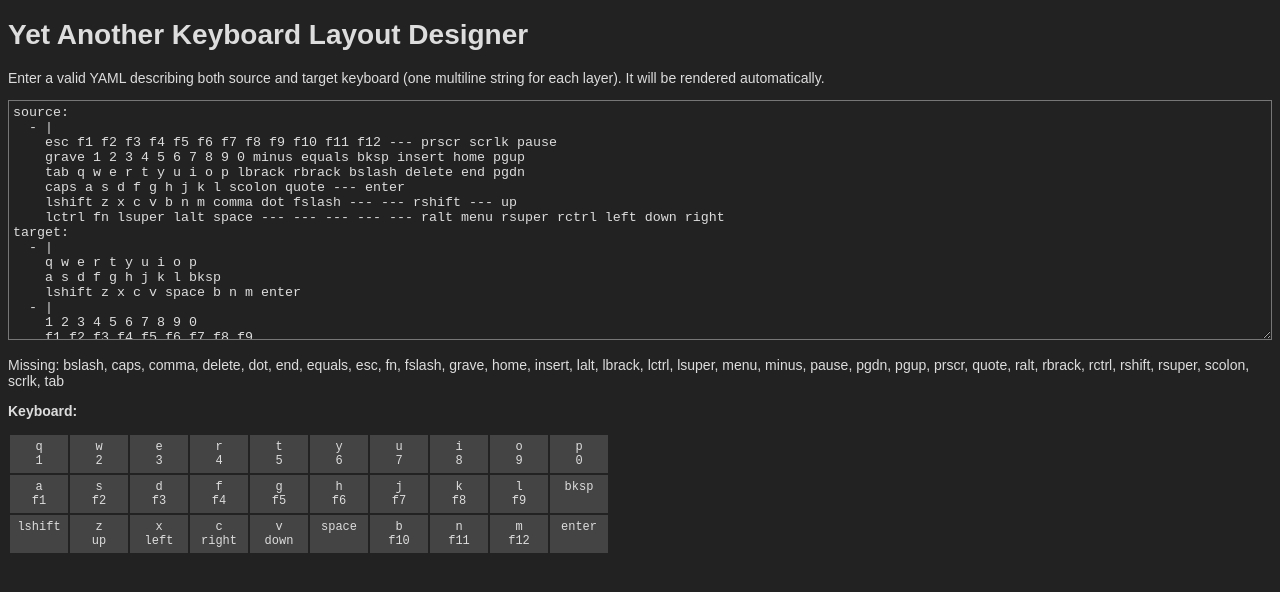
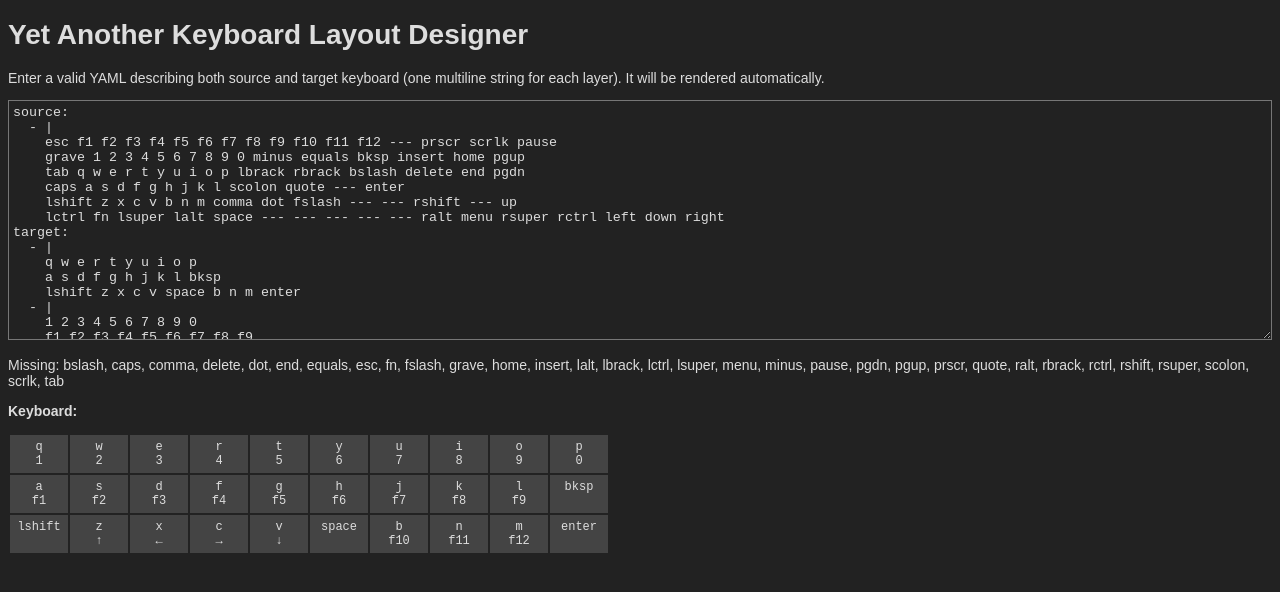
Before and after one commit to jmpbne/keeblayout, a React (Vite) app: page / in a window 1280 px wide. Shown: the top 592 px of the page. Built offline with nearby package versions, Linux system fonts and the light colour scheme.

Commit message:
Show alternative key label if provided

```diff
--- a/src/App.jsx
+++ b/src/App.jsx
@@ -22,7 +22,12 @@ target:
   - |
     1 2 3 4 5 6 7 8 9 0
     f1 f2 f3 f4 f5 f6 f7 f8 f9
-    --- up left right down --- f10 f11 f12`;
+    --- up left right down --- f10 f11 f12
+labels:
+  up: "↑"
+  left: "←"
+  right: "→"
+  down: "↓"`;
 
 export default function App() {
   const [state, setState] = useState({
@@ -61,6 +66,7 @@ export default function App() {
         <KeyboardView
           source={state.result.source}
           target={state.result.target}
+          labels={state.result.labels}
         />
       </main>
     </>
--- a/src/Keyboard.jsx
+++ b/src/Keyboard.jsx
@@ -1,6 +1,6 @@
 import { transposeLayers } from "./core";
 
-export default function Keyboard({ layers }) {
+export default function Keyboard({ layers, labels }) {
   const transposedData = transposeLayers(layers);
 
   return (
@@ -12,7 +12,9 @@ export default function Keyboard({ layers }) {
               <td key={colIndex}>
                 {column.some((k) => k) &&
                   column.map((key, layerIndex) => (
-                    <div key={layerIndex}>{key || <>&nbsp;</>}</div>
+                    <div key={layerIndex}>
+                      {labels[key] || key || <>&nbsp;</>}
+                    </div>
                   ))}
               </td>
             ))}
--- a/src/KeyboardView.jsx
+++ b/src/KeyboardView.jsx
@@ -1,13 +1,13 @@
 import Keyboard from "./Keyboard";
 
-export default function KeyboardView({ source, target }) {
+export default function KeyboardView({ source, target, labels }) {
   if (target) {
     return (
       <>
         <p>
           <strong>Keyboard:</strong>
         </p>
-        <Keyboard layers={target} />
+        <Keyboard layers={target} labels={labels} />
       </>
     );
   }
@@ -19,7 +19,7 @@ export default function KeyboardView({ source, target }) {
           Source keyboard (will be shown unless you define valid target
           keyboard):
         </p>
-        <Keyboard layers={source} />
+        <Keyboard layers={source} labels={labels} />
       </>
     );
   }
--- a/src/core.js
+++ b/src/core.js
@@ -17,6 +17,12 @@ const SCHEMA = {
         type: "string",
       },
       minItems: 1,
+    },
+    labels: {
+      type: "object",
+      additionalProperties: {
+        type: "string",
+      },
     },
   },
   required: ["source"], // target is optional on purpose
@@ -46,6 +52,7 @@ export function parse(yaml) {
   return {
     source,
     target,
+    labels: data.labels,
     missing,
   };
 }
```
Also changed, not shown: 1 other file (tests, documents, lock files or other folders).
